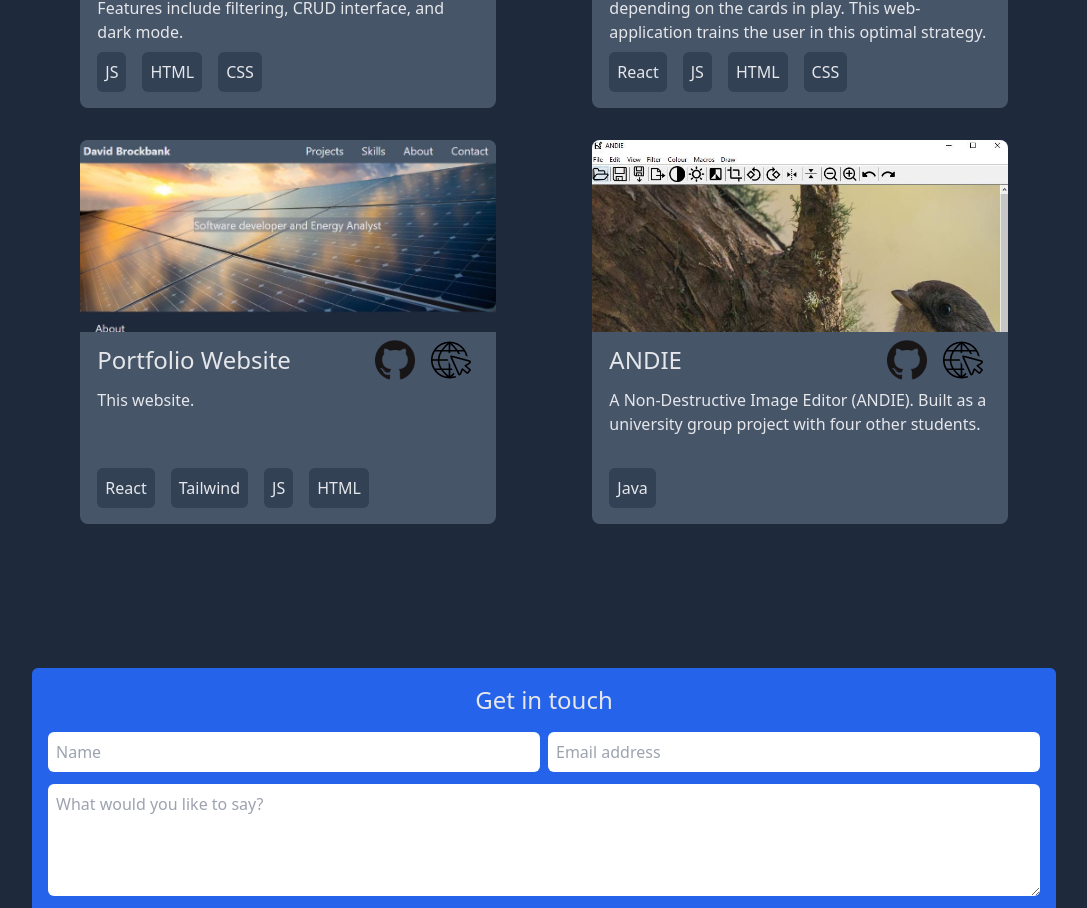
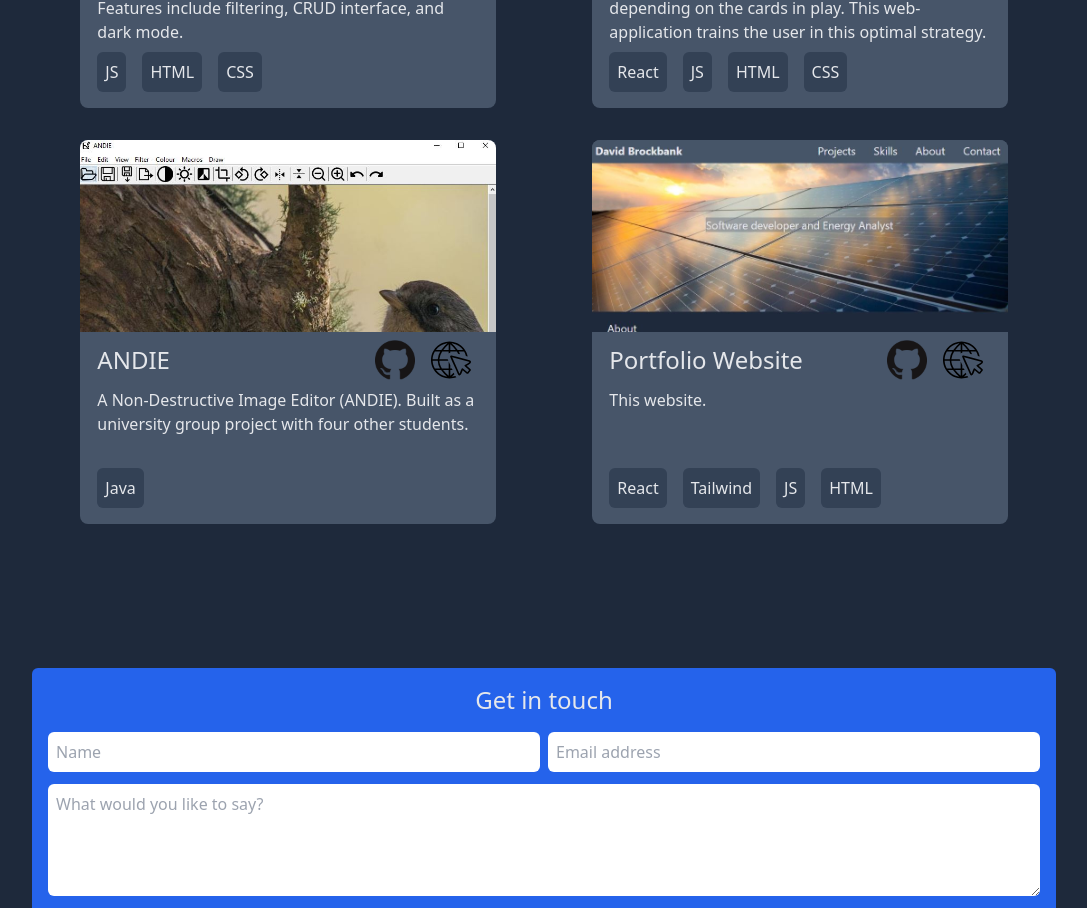
Before and after one commit to davebroc/davebroc.github.io, a React (Vite) app: page / in a window 1280 px wide. Shown: the part 892-1800 px from the top of the page, without its empty margins (96-1183 px from the left). Built offline with nearby package versions, Linux system fonts and the light colour scheme.

Commit message:
Rearrange of projects

```diff
--- a/src/data/projects.js
+++ b/src/data/projects.js
@@ -16,14 +16,6 @@ export default [{
 
 },
 {
-    title: 'Portfolio Website',
-    imgURL: './src/assets/porfolio.jpg',
-    skills: ['React', 'Tailwind', 'JS', 'HTML'],
-    live: '#',
-    repo: 'https://github.com/davebroc/portfolio',
-    description: 'This website.'
-},
-{
     title: 'ANDIE',
     imgURL: './src/assets/ANDIE.jpg',
     skills: ['Java'],
@@ -31,5 +23,13 @@ export default [{
     repo: 'https://github.com/davebroc/Blackjack-Trainer',
     description: 'A Non-Destructive Image Editor (ANDIE). Built as a university group project with four other students.'
 
+},
+{
+    title: 'Portfolio Website',
+    imgURL: './src/assets/porfolio.jpg',
+    skills: ['React', 'Tailwind', 'JS', 'HTML'],
+    live: '#',
+    repo: 'https://github.com/davebroc/portfolio',
+    description: 'This website.'
 }
 ];
```
